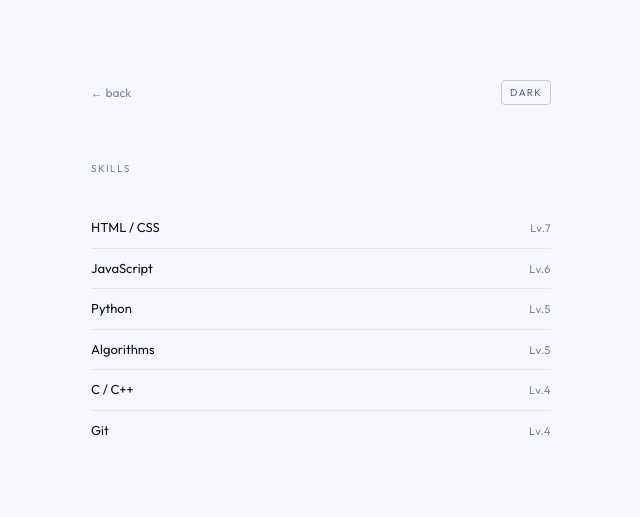
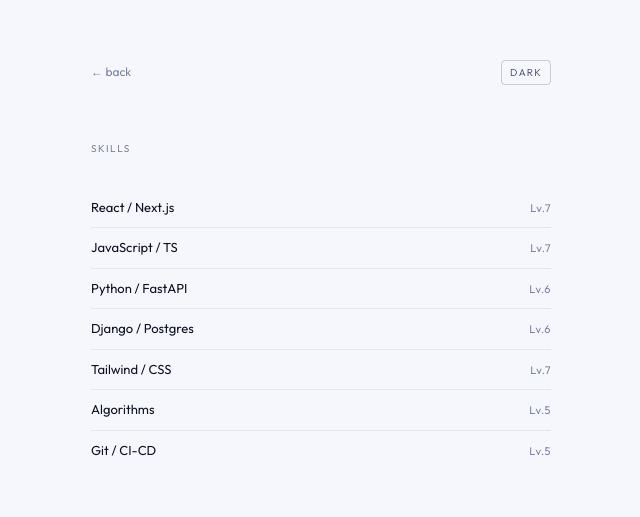
Before and after one commit to muhammada138/muhammada138.github.io, an Astro site: page /skills in a window 1280 px wide. Shown: the part 135-652 px from the top of the page, without its empty margins (319-959 px from the left). Built offline with nearby package versions, Linux system fonts and the light colour scheme; Astro itself is replaced by a stand-in of ours.

Commit message:
feat: update portfolio with latest projects and skills

```diff
--- a/src/components/SkillsContent.tsx
+++ b/src/components/SkillsContent.tsx
@@ -1,12 +1,13 @@
 import PageShell from './PageShell';
 
 const skills = [
-  { name: 'HTML / CSS',   level: 'Lv.7' },
-  { name: 'JavaScript',   level: 'Lv.6' },
-  { name: 'Python',       level: 'Lv.5' },
-  { name: 'Algorithms',   level: 'Lv.5' },
-  { name: 'C / C++',      level: 'Lv.4' },
-  { name: 'Git',          level: 'Lv.4' },
+  { name: 'React / Next.js', level: 'Lv.7' },
+  { name: 'JavaScript / TS', level: 'Lv.7' },
+  { name: 'Python / FastAPI', level: 'Lv.6' },
+  { name: 'Django / Postgres', level: 'Lv.6' },
+  { name: 'Tailwind / CSS', level: 'Lv.7' },
+  { name: 'Algorithms',      level: 'Lv.5' },
+  { name: 'Git / CI-CD',     level: 'Lv.5' },
 ];
 
 export default function SkillsContent() {
--- a/src/data/projects.ts
+++ b/src/data/projects.ts
@@ -34,7 +34,7 @@ const allProjects: Project[] = [
       'The standout feature is the visualization layer. There is an interactive 3D launch globe built in WebGL with trigonometric coordinate mapping that plots launch sites across the planet. A real-time ISS tracker renders the station\'s current position with 3D interpolation, and a horizontal launch timeline with logarithmic spacing lets you scan the full history without everything collapsing into a line.',
       'Authenticated users get a personal layer on top of all of this: watchlists, mission logs, browser notifications at 30 minutes and 5 minutes before a launch, and exportable share cards. The backend is Django with Django REST Framework and JWT auth, backed by PostgreSQL in production. The frontend is React and Vite with Tailwind CSS and a CSS starfield that makes the whole thing feel like the space nerd app it is.',
     ],
-    tech: ['React', 'Django', 'PostgreSQL', 'WebGL', 'Tailwind CSS', 'JWT', 'Launch Library 2', 'SpaceX API', 'Vite'],
+    tech: ['React', 'Django', 'PostgreSQL', 'WebGL', 'Three.js', 'Tailwind CSS', 'JWT', 'Launch Library 2', 'SpaceX API', 'Vite', 'Django REST Framework'],
     status: 'Complete',
   },
   {
@@ -51,8 +51,8 @@ const allProjects: Project[] = [
       'The coaching pipeline fetches your last 10 ranked games in parallel, scores each one by ranking you within the 10-player lobby on a 0 to 100 scale, then figures out which lane most consistently outperformed you across recent games. All of that gets packaged into a structured prompt and sent to LLaMA 3.3 70B on Groq with a system prompt that keeps the tips specific and actionable. No generic advice about warding more. It talks about your games.',
       'The app also has a live game scoreboard, real-time rank lookups, an LP trend graph built from recent results, and a win prediction model. There is an in-app chat for follow-up questions, bookmarked profiles for quick access, and the whole thing runs on an async FastAPI backend with TTL caching to stay within Riot\'s rate limits.',
     ],
-    tech: ['React', 'Python', 'FastAPI', 'Riot API', 'Groq', 'Vite', 'Tailwind CSS'],
-    status: 'In Progress',
+    tech: ['React', 'Python', 'FastAPI', 'Riot API', 'Groq', 'Vite', 'Tailwind CSS', 'React Router', 'Pydantic'],
+    status: 'Complete',
   },
   {
     slug: 'marquee-movie-recommender',
@@ -68,7 +68,7 @@ const allProjects: Project[] = [
       'The recommendation engine uses a dual-logic approach. For users with existing ratings, it computes a 610x610 similarity matrix (using SVD and Cosine Similarity) to find taste neighbors. For new discoveries, it uses a hybrid TF-IDF model that blends broad genres with over 9,000 highly specific TMDB keywords. A Gaussian decay function also penalizes movies outside the user\'s preferred release era, ensuring the context remains relevant.',
       'The UI is a custom glassmorphic dark-theme dashboard that manages a "movie pool" for multi-input recommendations. It features real-time fuzzy search with live poster previews, IMDb deep-links, and dynamically fetched US streaming providers, all deployed through Streamlit Cloud.',
     ],
-    tech: ['Python', 'Streamlit', 'Scikit-Learn', 'Pandas', 'TMDB API', 'NumPy'],
+    tech: ['Python', 'Streamlit', 'Scikit-Learn', 'Pandas', 'TMDB API', 'NumPy', 'Requests'],
     status: 'Complete',
   },
   {
@@ -85,7 +85,7 @@ const allProjects: Project[] = [
       'The chat interface is what makes it actually useful. Instead of trying to read charts and do the math yourself, you can just ask: how much did I spend on food last month, what is my biggest category this week, am I spending more than last month. The model has your actual transaction data so it answers about your specific history, not some generic budgeting template.',
       'Session state persists across refreshes so you stay logged in and your analysis does not disappear. The backend runs on FastAPI deployed to an Oracle Cloud VM with automated deploys via GitHub Actions, and the frontend is React 18 with Vite, hosted on Vercel.',
     ],
-    tech: ['React', 'Python', 'FastAPI', 'Plaid API', 'Groq', 'Vite', 'Recharts'],
+    tech: ['React', 'Python', 'FastAPI', 'Plaid API', 'Groq', 'Vite', 'Recharts', 'Tailwind CSS', 'Pydantic'],
     status: 'Complete',
   },
   {
```
Also changed, not shown: README.md.
